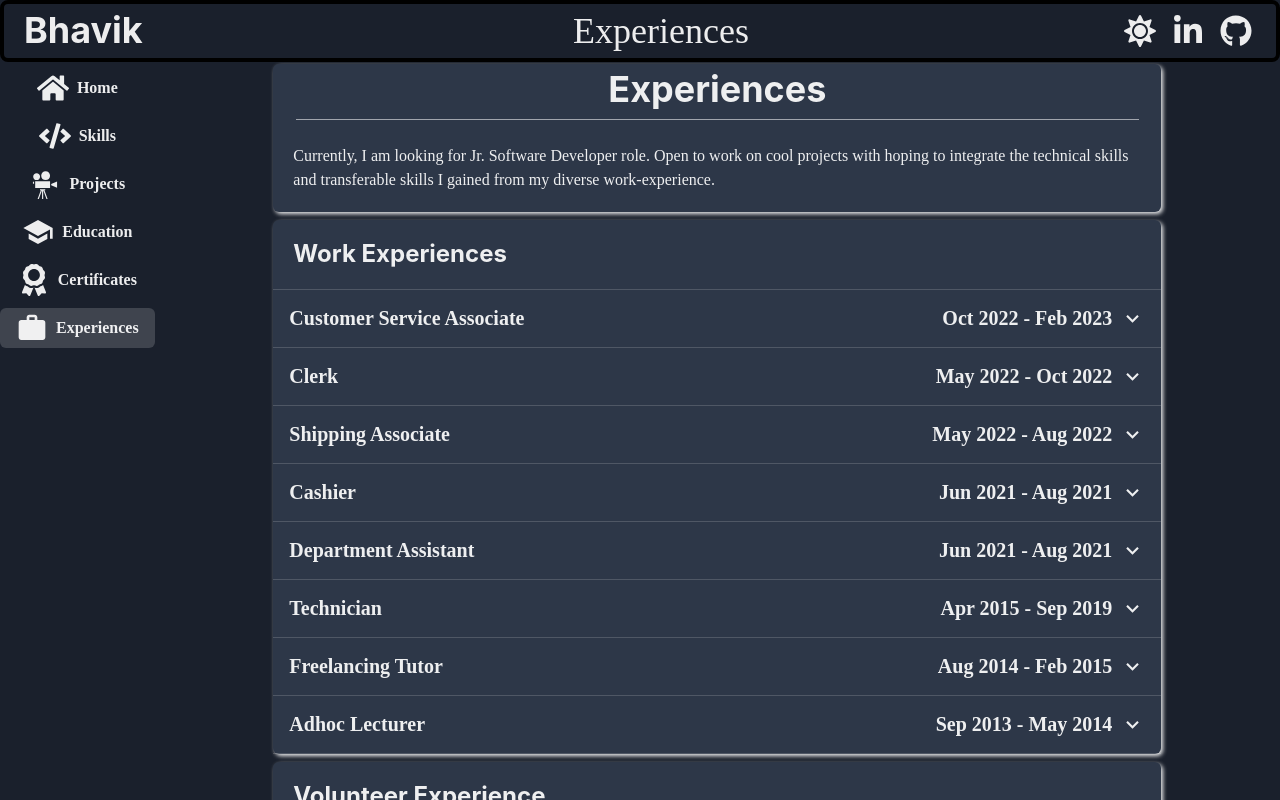
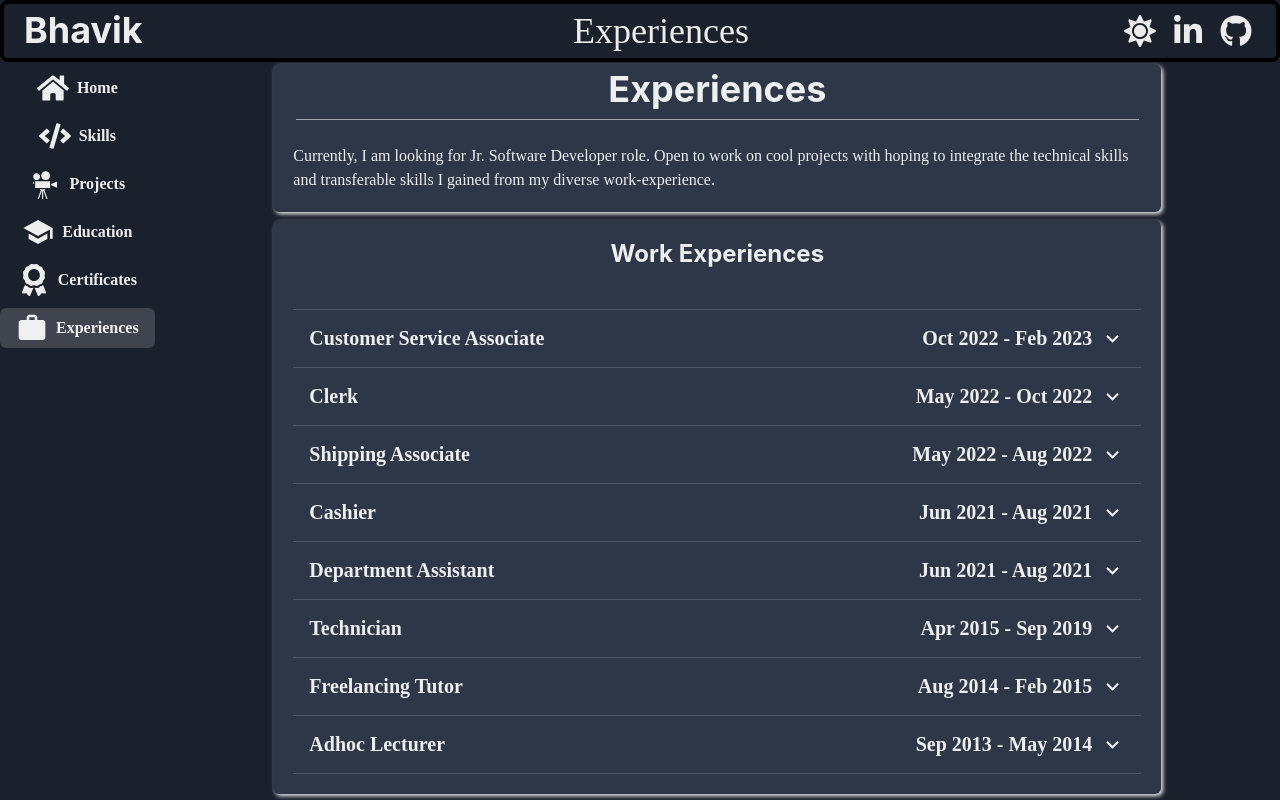
Before and after one commit to bhavik-knight/portfolio-chakra, a React (Vite) app in the folder react/frontend/: page / in a window 1280 px wide. Both pictures are taken after a click on the button "Experiences". Shown: the top 800 px of the page. Built offline with nearby package versions, Linux system fonts and the light colour scheme.

Commit message:
center alinged the heading of accordions

```diff
--- a/react/frontend/src/components/Experiences.jsx
+++ b/react/frontend/src/components/Experiences.jsx
@@ -38,14 +38,16 @@ function Experiences() {
                 // border="2px solid"
                 boxShadow="2px 2px 4px"
             >
-                <CardHeader as={Heading} fontSize={{ base: "md", lg: "2xl" }}>
+                <CardHeader as={Heading} fontSize={{ base: "md", lg: "2xl" }} mx="auto">
                     Work Experience{experiences.length > 1 && `s`}
                 </CardHeader>
+                <CardBody>
                     <Accordion allowToggle>
                         {
                             experiences.map(e => <ExperienceCard key={nanoid()} job={e} />)
                         }
                     </Accordion>
+                </CardBody>
             </Card>
 
             {/* section about volunteer work */}
@@ -54,15 +56,18 @@ function Experiences() {
                 // border="2px solid"
                 boxShadow="2px 2px 4px"
             >
-                <CardHeader as={Heading} fontSize={{ base: "md", lg: "2xl" }}>
+                <CardHeader as={Heading} fontSize={{ base: "md", lg: "2xl" }} mx="auto">
                     Volunteer Experience{volunteer.length > 1 && `s`}
                 </CardHeader>
 
+
+                <CardBody>
                     <Accordion allowToggle>
                         {
                             volunteer.map(v => <ExperienceCard key={nanoid()} job={v} />)
                         }
                     </Accordion>
+                </CardBody>
             </Card>
         </Stack >
     )
```
Lines whose indentation alone changed are shown as unchanged.
